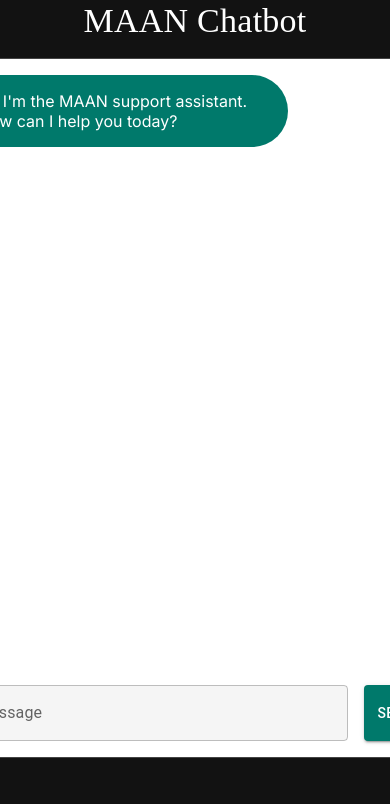
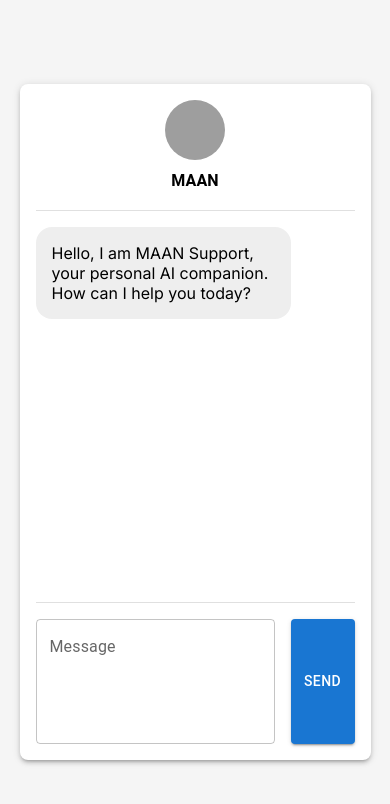
Before and after one commit to alishbannoor2/AI_chatbot, a Next.js app: page / in a window 390 px wide. Shown: the top 804 px of the page. Built offline with nearby package versions, Linux system fonts and the light colour scheme; grey boxes are pictures that could not be loaded.

Commit message:
Update page.js

```diff
--- a/app/page.js
+++ b/app/page.js
@@ -1,72 +1,92 @@
-'use client'
+"use client";
 
-import { useRef } from 'react';
-import { Box, Button, Stack, TextField, Typography } from '@mui/material';
-import { useState, useEffect } from 'react';
+import { useEffect, useRef, useState } from "react";
+import {
+  Avatar,
+  Box,
+  Button,
+  Divider,
+  Link,
+  Stack,
+  TextField,
+  Typography,
+  useTheme,
+} from "@mui/material";
+import { blue, grey } from "@mui/material/colors";
+import useMediaQuery from "@mui/material/useMediaQuery";
 
 export default function Home() {
+  const theme = useTheme();
+  const isMobile = useMediaQuery(theme.breakpoints.down("sm"));
+
   const [messages, setMessages] = useState([
     {
-      role: 'assistant',
-      content: "Hi! I'm the MAAN support assistant. How can I help you today?",
+      role: "assistant",
+      content:
+        "Hello, I am MAAN Support, your personal AI companion. How can I help you today?",
     },
   ]);
-  const [message, setMessage] = useState('');
+  const [message, setMessage] = useState("");
   const [isLoading, setIsLoading] = useState(false);
 
   const sendMessage = async () => {
-    if (!message.trim() || isLoading) return;
+    if (!message.trim() || isLoading) return; // Prevent sending empty or duplicate messages
     setIsLoading(true);
 
-    // Add user message to the chat
+    // Add user's message and a placeholder for assistant's response
     setMessages((prevMessages) => [
       ...prevMessages,
-      { role: 'user', content: message },
-      { role: 'assistant', content: '' },
+      { role: "user", content: message },
+      { role: "assistant", content: "" },
     ]);
+    setMessage(""); // Clear the input field
 
     try {
-      const response = await fetch('/api/chat', {
-        method: 'POST',
+      const response = await fetch("/api/chat", {
+        method: "POST",
         headers: {
-          'Content-Type': 'application/json',
+          "Content-Type": "application/json",
         },
-        body: JSON.stringify({
-          model: 'gpt-3.5-turbo', // Changed model to gpt-3.5-turbo
-          messages: [...messages, { role: 'user', content: message }],
-        }),
+        body: JSON.stringify([...messages, { role: "user", content: message }]),
       });
 
-      // Check if the response is okay
-      if (!response.ok) {
-        throw new Error(`Network response was not ok: ${response.statusText}`);
+      if (!response.ok) throw new Error("Network response was not ok");
+
+      const reader = response.body.getReader();
+      const decoder = new TextDecoder();
+
+      while (true) {
+        const { done, value } = await reader.read();
+        if (done) break;
+
+        const text = decoder.decode(value, { stream: true });
+        setMessages((prevMessages) => {
+          const updatedMessages = [...prevMessages];
+          const lastMessageIndex = updatedMessages.length - 1;
+          updatedMessages[lastMessageIndex] = {
+            ...updatedMessages[lastMessageIndex],
+            content: updatedMessages[lastMessageIndex].content + text,
+          };
+          return updatedMessages;
+        });
       }
-
-      const data = await response.json();
-
-      // Check if the response contains the expected data
-      if (!data || !data.response) {
-        throw new Error('Response does not contain expected data.');
-      }
-
-      // Add assistant's response to the chat
+    } catch (error) {
+      console.error("Error:", error);
       setMessages((prevMessages) => [
         ...prevMessages,
-        { role: 'assistant', content: data.response },
+        {
+          role: "assistant",
+          content:
+            "I'm sorry, but I encountered an error. Please try again later.",
+        },
       ]);
-    } catch (error) {
-      console.error('Error:', error);
-      setMessages((prevMessages) => [
-        ...prevMessages,
-        { role: 'assistant', content: "I'm sorry, but I encountered an error: " + error.message },
-      ]);
+    } finally {
+      setIsLoading(false);
     }
-    setMessage('');
-    setIsLoading(false);
   };
 
   const handleKeyPress = (event) => {
-    if (event.key === 'Enter' && !event.shiftKey) {
+    if (event.key === "Enter" && !event.shiftKey) {
       event.preventDefault();
       sendMessage();
     }
@@ -74,12 +94,8 @@ export default function Home() {
 
   const messagesEndRef = useRef(null);
 
-  const scrollToBottom = () => {
+  useEffect(() => {
     messagesEndRef.current?.scrollIntoView({ behavior: "smooth" });
-  };
-
-  useEffect(() => {
-    scrollToBottom();
   }, [messages]);
 
   return (
@@ -88,57 +104,57 @@ export default function Home() {
       height="100vh"
       display="flex"
       flexDirection="column"
-      justifyContent="flex-start"
+      justifyContent="center"
       alignItems="center"
-      bgcolor="#121212" // Dark background
-      overflow="hidden" // Prevent overflow
+      bgcolor={grey[100]}
+      p={2}
     >
-      <Typography variant="h4" color="white" mb={2} fontFamily="cursive">MAAN Chatbot</Typography> {/* Heading with custom font */}
       <Stack
-        direction={'column'}
-        width="500px"
-        height="700px"
-        border="1px solid #444" // Darker border
+        direction="column"
+        width={isMobile ? "90vw" : "500px"}
+        height={isMobile ? "80vh" : "80vh"}
+        border={isMobile ? "none" : `1px solid ${grey[300]}`}
+        borderRadius={2}
+        bgcolor="white"
         p={2}
-        spacing={3}
-        bgcolor="#ffffff" // Light background for chat area
-        borderRadius={8} // Rounded corners
-        overflow="hidden" // Prevent overflow
+        spacing={2}
+        boxShadow={3}
       >
+        <Box display="flex" flexDirection="column" alignItems="center">
+          <Link href="https://github.com/iam-weijie/ai-companion" target="_blank" rel="noopener noreferrer">
+            <Avatar
+              src="chatbot-pfp.png"
+              alt="MAAN"
+              sx={{ width: isMobile ? 60 : 80, height: isMobile ? 60 : 80, mb: 1 }}
+            />
+          </Link>
+          <Typography
+            variant="h6"
+            sx={{ fontSize: isMobile ? "1rem" : "1.25rem", fontWeight: "bold" }}
+          >
+            MAAN
+          </Typography>
+        </Box>
+        <Divider />
         <Stack
-          direction={'column'}
+          direction="column"
           spacing={2}
           flexGrow={1}
           overflow="auto"
-          maxHeight="100%"
-          sx={{
-            '&::-webkit-scrollbar': {
-              width: '8px',
-            },
-            '&::-webkit-scrollbar-track': {
-              background: '#f1f1f1',
-            },
-            '&::-webkit-scrollbar-thumb': {
-              background: '#888',
-              borderRadius: '10px',
-            },
-            '&::-webkit-scrollbar-thumb:hover': {
-              background: '#555',
-            },
-          }}
         >
           {messages.map((msg, index) => (
             <Box
               key={index}
               display="flex"
-              justifyContent={msg.role === 'assistant' ? 'flex-start' : 'flex-end'}
+              justifyContent={msg.role === "assistant" ? "flex-start" : "flex-end"}
             >
               <Box
-                bgcolor={msg.role === 'assistant' ? '#00796b' : '#3f51b5'} // Teal for assistant, blue for user
-                color="white"
-                borderRadius={16}
+                bgcolor={msg.role === "assistant" ? grey[200] : blue[600]}
+                color={msg.role === "assistant" ? "black" : "white"}
+                borderRadius={4}
                 p={2}
-                maxWidth="70%" // Limit message width
+                maxWidth="80%"
+                wordBreak="break-word"
               >
                 {msg.content}
               </Box>
@@ -146,26 +162,26 @@ export default function Home() {
           ))}
           <div ref={messagesEndRef} />
         </Stack>
-        <Stack direction={'row'} spacing={2}>
+        <Divider />
+        <Stack direction="row" spacing={2} alignItems="center">
           <TextField
             label="Message"
             fullWidth
+            multiline
+            rows={4}
             value={message}
             onChange={(e) => setMessage(e.target.value)}
             onKeyPress={handleKeyPress}
             disabled={isLoading}
             variant="outlined"
-            InputProps={{
-              style: { backgroundColor: '#f5f5f5' }, // Light input background
-            }}
           />
           <Button
             variant="contained"
             onClick={sendMessage}
             disabled={isLoading}
-            style={{ backgroundColor: '#00796b' }} // Button color matching assistant's message
+            sx={{ height: "100%" }}
           >
-            {isLoading ? 'Sending...' : 'Send'}
+            {isLoading ? "Sending..." : "Send"}
           </Button>
         </Stack>
       </Stack>
```
